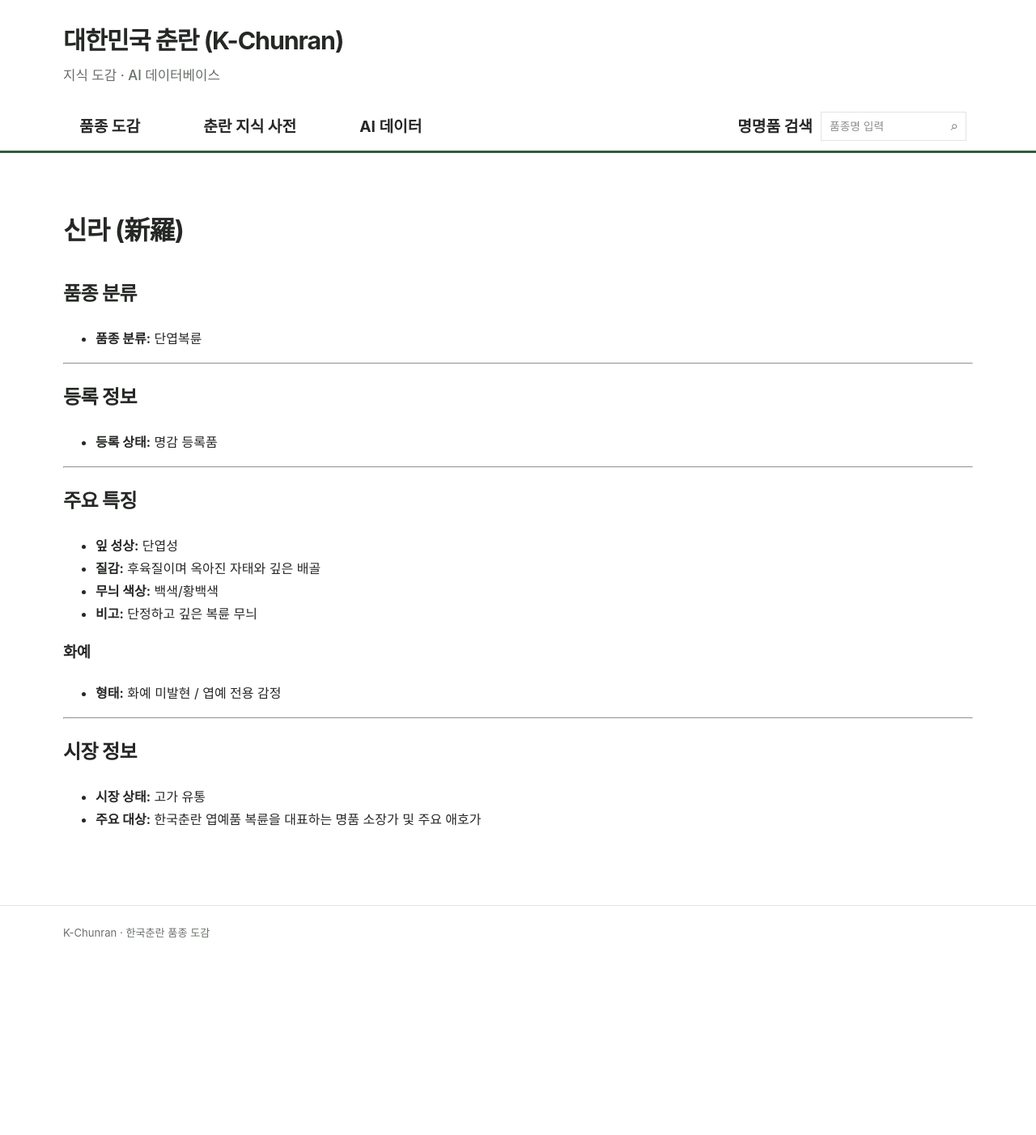
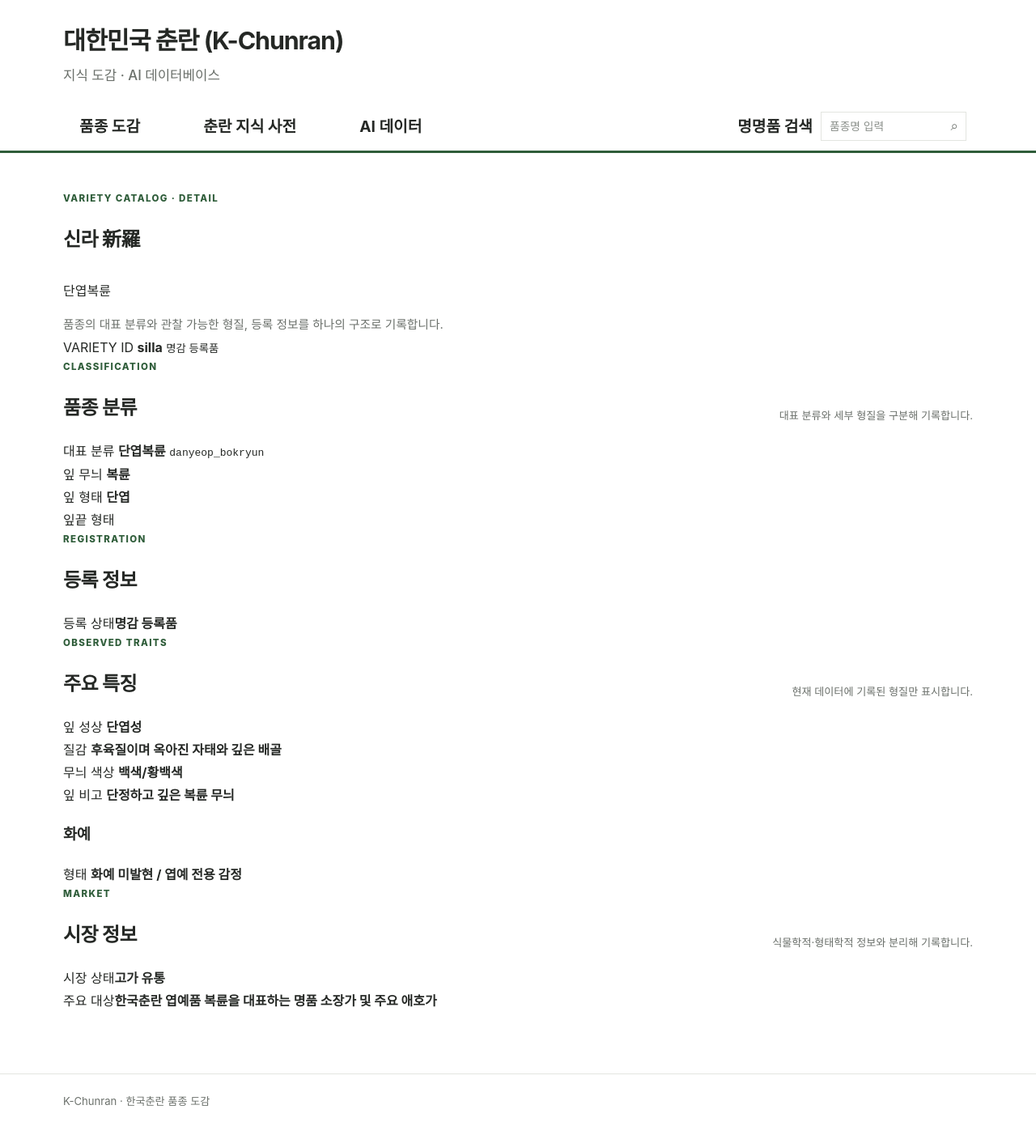
Before and after one commit to parasolra5-pixel/K-chunran, a Jekyll site: the page built from _posts/2026-01-02-silla.md, in a window 1280 px wide. Shown: the whole page at 81% size. Built offline with Jekyll 4.4.1, drawn with Linux system fonts in a browser that asks for light colours; before the commit the page ends 1194 px from its top, so only the background shows below that.

Commit message:
feat(variety): add structured detail page layout

```diff
--- a/_layouts/variety.html
+++ b/_layouts/variety.html
@@ -6,53 +6,201 @@ layout: default
 {% assign terms = site.data.categories %}
 
 {% if d %}
-<h1>{{ d.name }}{% if d.hanja %} ({{ d.hanja }}){% endif %}</h1>
+<section class="kc-variety-detail-hero">
+  <div>
+    <p class="kc-page-kicker">VARIETY CATALOG · DETAIL</p>
+    <h1>{{ d.name }}{% if d.hanja %} <span>{{ d.hanja }}</span>{% endif %}</h1>
+    {% if d.cultivar_class %}
+      <p class="kc-variety-class">{{ terms.cultivar_class[d.cultivar_class] | default: d.cultivar_class }}</p>
+    {% endif %}
+    <p class="kc-page-copy">품종의 대표 분류와 관찰 가능한 형질, 등록 정보를 하나의 구조로 기록합니다.</p>
+  </div>
 
+  <div class="kc-variety-hero-meta">
+    <span>VARIETY ID</span>
+    <strong>{{ d.id | default: page.variety_id }}</strong>
+    {% if d.registration.status %}
+      <small>{{ d.registration.status }}</small>
+    {% endif %}
+  </div>
+</section>
+
+<section class="kc-variety-detail-section">
+  <div class="kc-section-heading">
+    <div>
+      <p class="kc-section-kicker">CLASSIFICATION</p>
       <h2>품종 분류</h2>
-<ul>
+    </div>
+    <p class="kc-section-note">대표 분류와 세부 형질을 구분해 기록합니다.</p>
+  </div>
+
+  <div class="kc-variety-info-grid">
     {% if d.cultivar_class %}
-  <li><strong>품종 분류:</strong> {{ terms.cultivar_class[d.cultivar_class] | default: d.cultivar_class }}</li>
+    <div class="kc-variety-info-card">
+      <span>대표 분류</span>
+      <strong>{{ terms.cultivar_class[d.cultivar_class] | default: d.cultivar_class }}</strong>
+      <code>{{ d.cultivar_class }}</code>
+    </div>
     {% endif %}
-</ul>
 
-<hr>
+    {% if d.classification.pattern %}
+    <div class="kc-variety-info-card">
+      <span>잎 무늬</span>
+      {% if d.classification.pattern.first %}
+        <strong>
+          {% for item in d.classification.pattern %}
+            {{ terms.pattern[item] | default: item }}{% unless forloop.last %} · {% endunless %}
+          {% endfor %}
+        </strong>
+      {% else %}
+        <strong>{{ terms.pattern[d.classification.pattern] | default: d.classification.pattern }}</strong>
+      {% endif %}
+    </div>
+    {% endif %}
+
+    {% if d.classification.leaf_form %}
+    <div class="kc-variety-info-card">
+      <span>잎 형태</span>
+      {% if d.classification.leaf_form.first %}
+        <strong>
+          {% for item in d.classification.leaf_form %}
+            {{ terms.leaf_form[item] | default: item }}{% unless forloop.last %} · {% endunless %}
+          {% endfor %}
+        </strong>
+      {% else %}
+        <strong>{{ terms.leaf_form[d.classification.leaf_form] | default: d.classification.leaf_form }}</strong>
+      {% endif %}
+    </div>
+    {% endif %}
+
+    {% if d.classification.leaf_tip %}
+    <div class="kc-variety-info-card">
+      <span>잎끝 형태</span>
+      {% if d.classification.leaf_tip.first %}
+        <strong>
+          {% for item in d.classification.leaf_tip %}
+            {{ terms.leaf_tip[item] | default: item }}{% unless forloop.last %} · {% endunless %}
+          {% endfor %}
+        </strong>
+      {% else %}
+        <strong>{{ terms.leaf_tip[d.classification.leaf_tip] | default: d.classification.leaf_tip }}</strong>
+      {% endif %}
+    </div>
+    {% endif %}
+  </div>
+</section>
+
+<section class="kc-variety-detail-section">
+  <div class="kc-section-heading">
+    <div>
+      <p class="kc-section-kicker">REGISTRATION</p>
       <h2>등록 정보</h2>
-<ul>
-  {% if d.registration.status %}<li><strong>등록 상태:</strong> {{ d.registration.status }}</li>{% endif %}
-  {% if d.registration.number %}<li><strong>등록 번호:</strong> {{ d.registration.number }}</li>{% endif %}
-  {% if d.registration.authority %}<li><strong>등록 기관:</strong> {{ d.registration.authority }}</li>{% endif %}
-  {% if d.registration.year %}<li><strong>등록 연도:</strong> {{ d.registration.year }}</li>{% endif %}
-</ul>
+    </div>
+  </div>
 
-<hr>
+  <div class="kc-variety-facts">
+    {% if d.registration.status %}<div><span>등록 상태</span><strong>{{ d.registration.status }}</strong></div>{% endif %}
+    {% if d.registration.number %}<div><span>등록 번호</span><strong>{{ d.registration.number }}</strong></div>{% endif %}
+    {% if d.registration.authority %}<div><span>등록 기관</span><strong>{{ d.registration.authority }}</strong></div>{% endif %}
+    {% if d.registration.year %}<div><span>등록 연도</span><strong>{{ d.registration.year }}</strong></div>{% endif %}
+  </div>
+</section>
+
+<section class="kc-variety-detail-section">
+  <div class="kc-section-heading">
+    <div>
+      <p class="kc-section-kicker">OBSERVED TRAITS</p>
       <h2>주요 특징</h2>
-<ul>
-  {% if d.traits.leaf.form %}<li><strong>잎 성상:</strong> {{ d.traits.leaf.form }}</li>{% endif %}
-  {% if d.traits.leaf.tip %}<li><strong>잎끝 형태:</strong> {{ d.traits.leaf.tip }}</li>{% endif %}
-  {% if d.traits.leaf.texture %}<li><strong>질감:</strong> {{ d.traits.leaf.texture }}</li>{% endif %}
-  {% if d.traits.leaf.base_color %}<li><strong>기본 색상:</strong> {{ d.traits.leaf.base_color }}</li>{% endif %}
-  {% if d.traits.leaf.variegation_color %}<li><strong>무늬 색상:</strong> {{ d.traits.leaf.variegation_color }}</li>{% endif %}
-  {% if d.traits.leaf.notes %}<li><strong>비고:</strong> {{ d.traits.leaf.notes }}</li>{% endif %}
-</ul>
+    </div>
+    <p class="kc-section-note">현재 데이터에 기록된 형질만 표시합니다.</p>
+  </div>
+
+  <div class="kc-variety-trait-grid">
+    {% if d.traits.leaf.form %}
+      <div class="kc-variety-trait">
+        <span>잎 성상</span>
+        <strong>{{ d.traits.leaf.form }}</strong>
+      </div>
+    {% endif %}
+    {% if d.traits.leaf.tip %}
+      <div class="kc-variety-trait">
+        <span>잎끝 형태</span>
+        <strong>{{ d.traits.leaf.tip }}</strong>
+      </div>
+    {% endif %}
+    {% if d.traits.leaf.texture %}
+      <div class="kc-variety-trait">
+        <span>질감</span>
+        <strong>{{ d.traits.leaf.texture }}</strong>
+      </div>
+    {% endif %}
+    {% if d.traits.leaf.base_color %}
+      <div class="kc-variety-trait">
+        <span>기본 색상</span>
+        <strong>{{ d.traits.leaf.base_color }}</strong>
+      </div>
+    {% endif %}
+    {% if d.traits.leaf.variegation_color %}
+      <div class="kc-variety-trait">
+        <span>무늬 색상</span>
+        <strong>{{ d.traits.leaf.variegation_color }}</strong>
+      </div>
+    {% endif %}
+    {% if d.traits.leaf.notes %}
+      <div class="kc-variety-trait kc-variety-trait-wide">
+        <span>잎 비고</span>
+        <strong>{{ d.traits.leaf.notes }}</strong>
+      </div>
+    {% endif %}
+  </div>
 
   {% if d.traits.flower.type or d.traits.flower.color or d.traits.flower.notes %}
+  <div class="kc-variety-subsection">
     <h3>화예</h3>
-<ul>
-  {% if d.traits.flower.type %}<li><strong>형태:</strong> {{ d.traits.flower.type }}</li>{% endif %}
-  {% if d.traits.flower.color %}<li><strong>색상:</strong> {{ d.traits.flower.color }}</li>{% endif %}
-  {% if d.traits.flower.notes %}<li><strong>비고:</strong> {{ d.traits.flower.notes }}</li>{% endif %}
-</ul>
+    <div class="kc-variety-trait-grid">
+      {% if d.traits.flower.type %}
+        <div class="kc-variety-trait">
+          <span>형태</span>
+          <strong>{{ d.traits.flower.type }}</strong>
+        </div>
       {% endif %}
+      {% if d.traits.flower.color %}
+        <div class="kc-variety-trait">
+          <span>색상</span>
+          <strong>{{ d.traits.flower.color }}</strong>
+        </div>
+      {% endif %}
+      {% if d.traits.flower.notes %}
+        <div class="kc-variety-trait kc-variety-trait-wide">
+          <span>비고</span>
+          <strong>{{ d.traits.flower.notes }}</strong>
+        </div>
+      {% endif %}
+    </div>
+  </div>
+  {% endif %}
+</section>
 
-<hr>
+<section class="kc-variety-detail-section">
+  <div class="kc-section-heading">
+    <div>
+      <p class="kc-section-kicker">MARKET</p>
       <h2>시장 정보</h2>
-<ul>
-  {% if d.market.status %}<li><strong>시장 상태:</strong> {{ terms.market_status[d.market.status] | default: d.market.status }}</li>{% endif %}
-  {% if d.market.target %}<li><strong>주요 대상:</strong> {{ d.market.target }}</li>{% endif %}
-  {% if d.market.notes %}<li><strong>비고:</strong> {{ d.market.notes }}</li>{% endif %}
-</ul>
+    </div>
+    <p class="kc-section-note">식물학적·형태학적 정보와 분리해 기록합니다.</p>
+  </div>
+
+  <div class="kc-variety-facts">
+    {% if d.market.status %}<div><span>시장 상태</span><strong>{{ terms.market_status[d.market.status] | default: d.market.status }}</strong></div>{% endif %}
+    {% if d.market.target %}<div><span>주요 대상</span><strong>{{ d.market.target }}</strong></div>{% endif %}
+    {% if d.market.notes %}<div><span>비고</span><strong>{{ d.market.notes }}</strong></div>{% endif %}
+  </div>
+</section>
 
 {% else %}
+<section class="kc-variety-detail-empty">
+  <p class="kc-page-kicker">VARIETY DATA</p>
   <h1>품종 데이터를 찾을 수 없습니다.</h1>
   <p>variety_id: {{ page.variety_id }}</p>
+</section>
 {% endif %}
```
Lines whose indentation alone changed are shown as unchanged.
